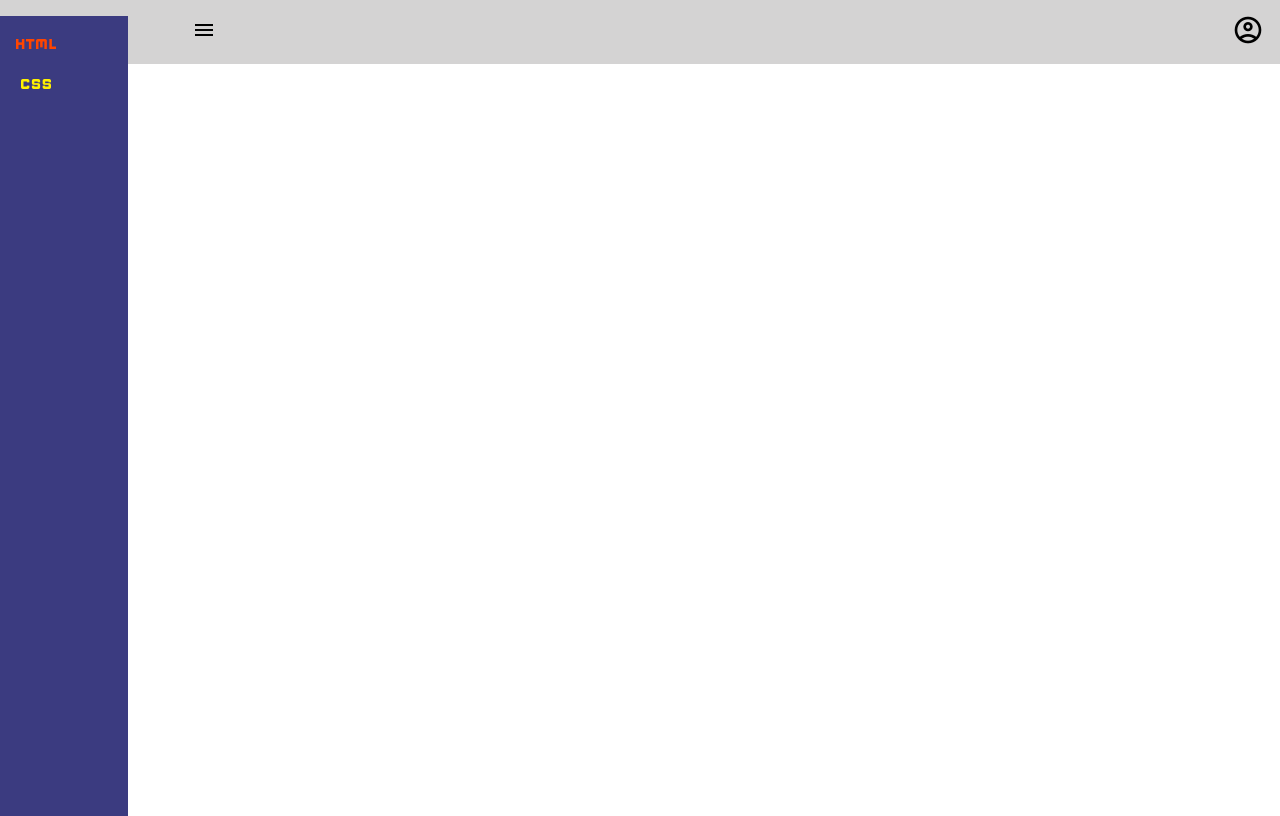
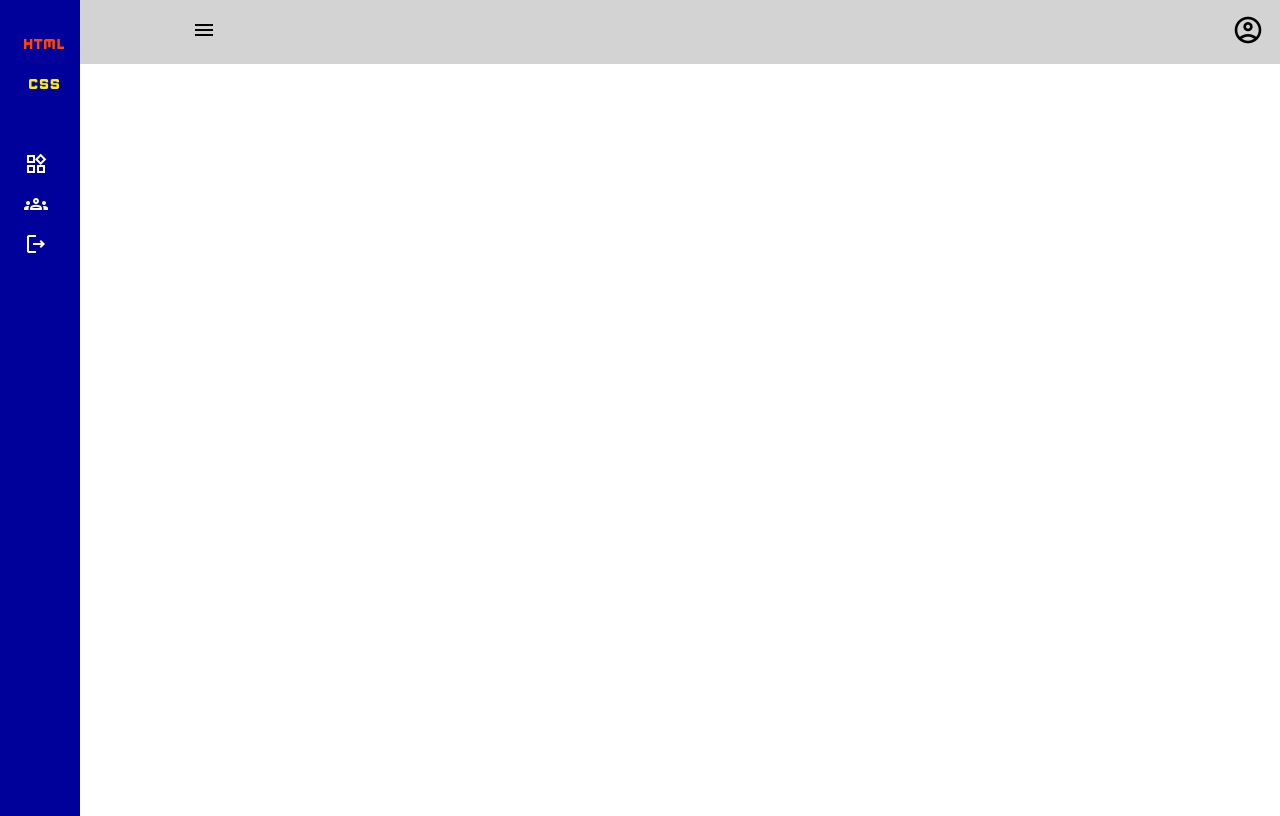
Before and after one commit to biangomes/introducao-html-css, a plain HTML site: page index.html in a window 1280 px wide. Drawn offline with Linux system fonts and the light colour scheme.

Commit message:
Menu lateral. TODO descobrir como levar o icon de logout para o 'rodape' da pagina

```diff
--- a/index.html
+++ b/index.html
@@ -34,7 +34,18 @@
                             <span class="material-icons-outlined nav-logo-icon yellow">css</span>
                         </div>
                     </a>
+                    <div>
+                        <a class="nav-link">
+                            <span class="material-icons-outlined">widgets</span>
+                        </a>
+                        <a class="nav-link">
+                            <span class="material-icons-outlined">groups</span>
+                        </a>
+                    </div>
                 </div>
+                <a class="nav-link">
+                    <span class="material-icons-outlined">logout</span>
+                </a>
             </nav>
         </div>
 
--- a/style.css
+++ b/style.css
@@ -23,6 +23,7 @@ body {
 
 a {
     text-decoration: none;
+    cursor: pointer;
 }
 
 #header {
@@ -50,18 +51,25 @@ a {
     height: 100vh;
     width: 5rem;
     padding: 1rem 0 0 0;
+    background-color: var(--background-blue);
 }
 
 .nav {
-    background-color: rgb(59, 59, 128);
-    height: 100%;        /* 100% de altura em relação ao elemento pai (#header) */
-    width: 8rem;
+    /* background-color: rgb(59, 59, 128); */
+    height: 100%;     /*     100% de altura em relação ao elemento pai (#header) */
+    /* width: 8rem; */
+    flex-direction: column;
+    justify-content: space-between;
+}
+
+.nav-link, .nav-logo {
+    padding: 0.5rem 0 0.5rem 1.5rem;
+    color: #ffffff;
+    display: grid;
 }
 
 .nav-logo {
-    padding: 0.5rem 0 0.5rem 1rem;
-    color: #ffffff;
-    display: grid;
+    margin-bottom: 2rem;
 }
 
 .nav-logo-icon {
```
